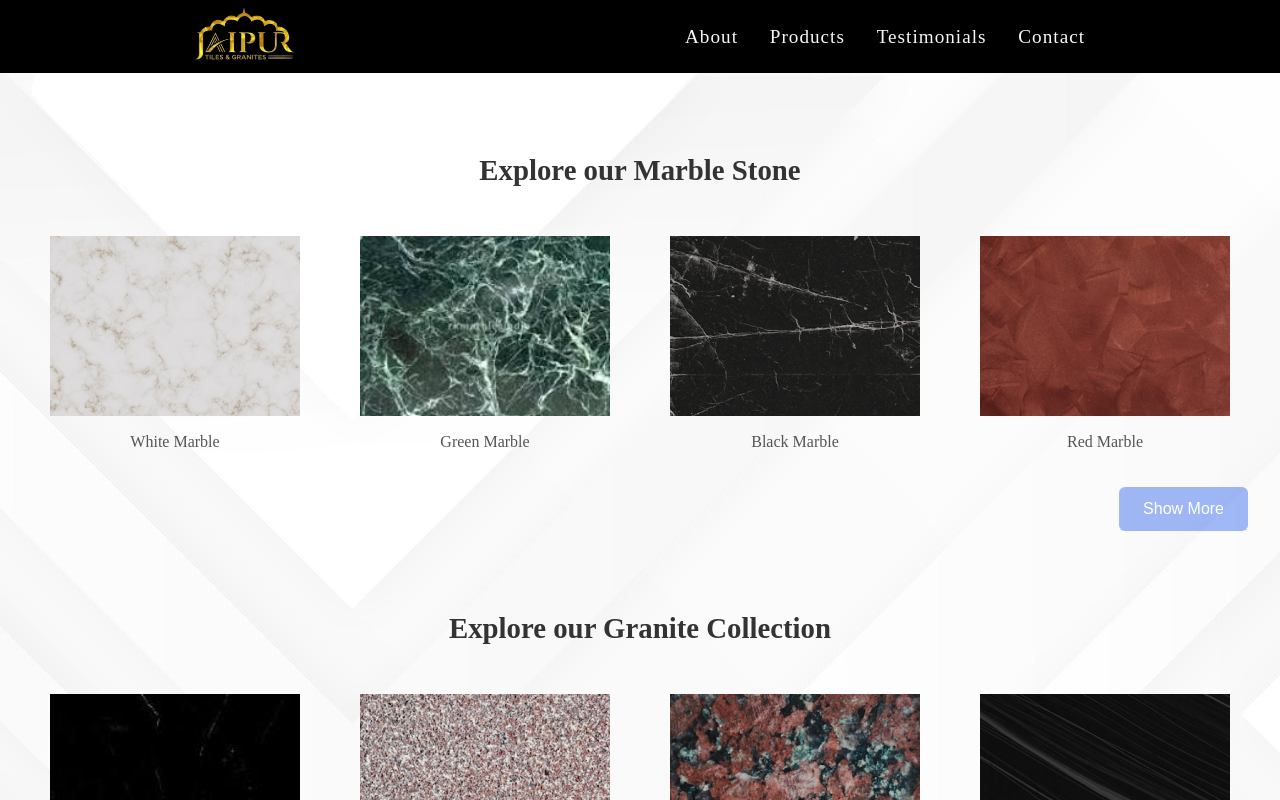
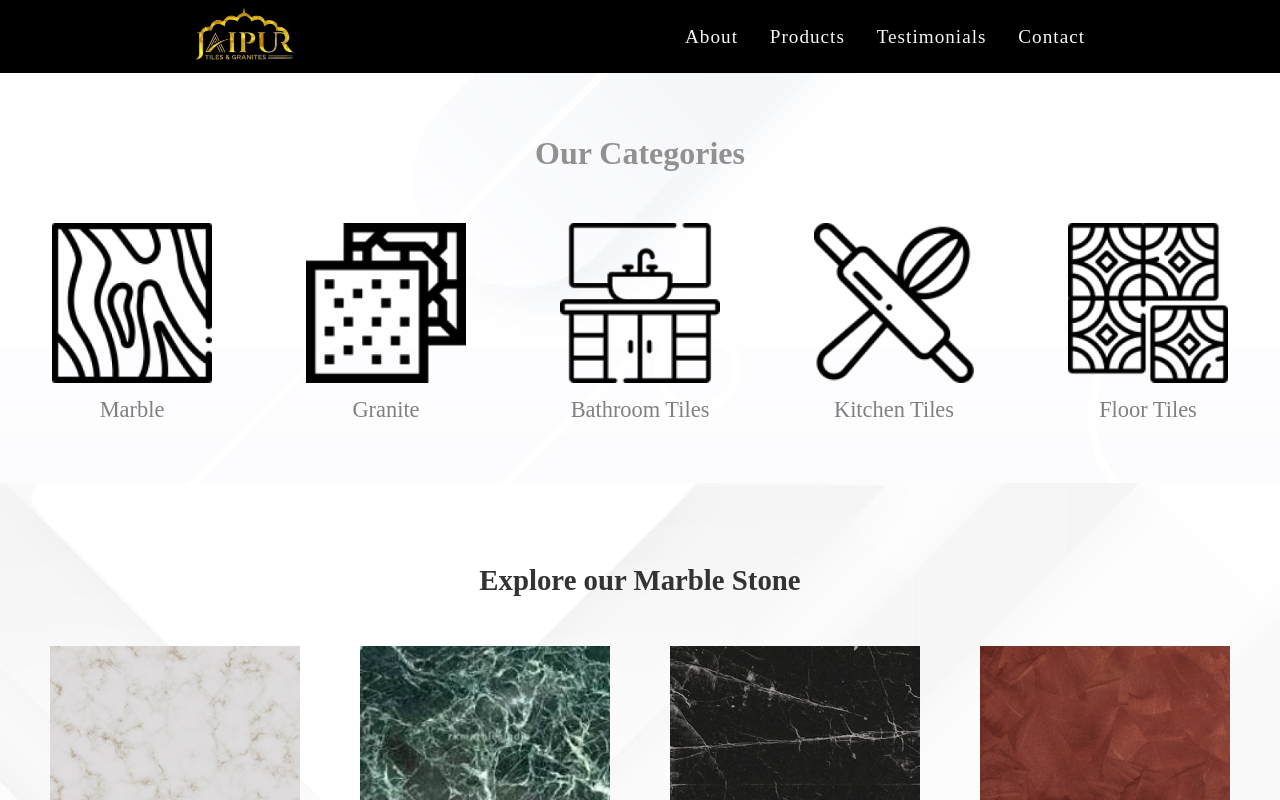
Before and after one commit to jitendra-191906/Client-Project, a React (Create React App) app: page / in a window 1280 px wide. Shown: the top 800 px of the page. Built offline with nearby package versions, Linux system fonts and the light colour scheme.

Commit message:
Updated: Scrolling

```diff
--- a/src/Component/Categories.js
+++ b/src/Component/Categories.js
@@ -7,9 +7,12 @@ import bathroomTilesImage from '../Images/bathroomtile.png';
 import kitchenTilesImage from '../Images/kitchentile.png';
 import floorTilesImage from '../Images/Floortile.png';
 import { CATEGORIES, MARBELS, GRANITES, TILES } from '../constants';
-import { scrollToComponent } from './helper';
+import { useScrollToComponent } from './helper';
 
 const Categories = () => {
+
+  const scrollToComponent = useScrollToComponent();
+
   const categories = [
     { name: "Marble", image: marbleImage, scrollTo: MARBELS },
     { name: "Granite", image: graniteImage, scrollTo: GRANITES },
--- a/src/Component/Footer.js
+++ b/src/Component/Footer.js
@@ -18,10 +18,13 @@ import {
   HEADER,
   CATEGORIES
 } from "../constants";
-import { scrollToComponent } from "./helper";
+import { useScrollToComponent } from "./helper";
 
 
 const Footer = () => {
+
+  const scrollToComponent = useScrollToComponent();
+
   return (
     <footer className="footer">
 
--- a/src/Component/Header.js
+++ b/src/Component/Header.js
@@ -3,10 +3,14 @@ import '../Style/header.css';
 import img1 from '../Images/Logo.png';
 
 import { ABOUT_US, TESTIMONIALS, LETS_CONNECT, HEADER, MARBELS, TILES, GRANITES, PRODUCTS } from '../constants';
-import { scrollToComponent } from './helper';
+import { useScrollToComponent } from './helper';
 
 function Header() {
+
   const [isMenuOpen, setIsMenuOpen] = useState(false);
+
+
+    const scrollToComponent = useScrollToComponent();
 
   const toggleMenu = () => {
     setIsMenuOpen(!isMenuOpen);
@@ -19,17 +23,28 @@ function Header() {
 
   return (
     <>
-      <nav id={HEADER} className="navbar">
+      <nav
+        id={HEADER}
+        className="navbar"
+      >
         <div className="navbar_logo">
-          <img src={img1} alt="Company Logo" className="logo" />
+          <img
+            src={img1}
+            alt="Company Logo"
+            className="logo"
+          />
         </div>
 
-        <div className="menu_icon"
+        <div
+        className="menu_icon"
         onClick={toggleMenu}
         >
-          {isMenuOpen ? (
+          {
+          isMenuOpen
+          ? (
             <span className="cross">&times;</span>
-          ) : (
+          )
+          : (
             <>
               <span className="dot"></span>
               <span className="dot"></span>
@@ -49,7 +64,9 @@ function Header() {
             About
           </div>
 
-          <div className="navbar_items" onClick={() => {
+          <div
+          className="navbar_items"
+          onClick={() => {
             // toggleProductsDropdown();
             scrollToComponent(PRODUCTS);
             closeAllMenus();
--- a/src/Component/Home.js
+++ b/src/Component/Home.js
@@ -15,15 +15,15 @@ const Home = () => {
     return (
         <>
             {/* <SlideShow /> */}
-            {/* <Categories /> */}
+            <Categories />
             {/* <Marble/> */}
             {/* <Granite/> */}
             {/* <Tiles/> */}
             <Product />
             {/* <About /> */}
-            {/* <Feature /> */}
-            {/* <Letconnect /> */}
-            {/* <Testimonials /> */}
+            <Feature />
+            <Letconnect />
+            <Testimonials />
         </>
     )
 }
--- a/src/Component/helper.js
+++ b/src/Component/helper.js
@@ -1,7 +1,24 @@
+import { useLocation, useNavigate } from "react-router-dom";
 
-export const scrollToComponent = (id) => {
-    const element = document.getElementById(id);
-    if (element) {
-        element.scrollIntoView({ behavior: 'smooth' });
+export const useScrollToComponent = (id) => {
+
+    const navigate = useNavigate();
+
+    const location = useLocation();
+
+    const { pathname } = location;
+
+    const scrollToComponent = (id) => {
+        const element = document.getElementById(id);
+
+        if (element) {
+            element.scrollIntoView({ behavior: 'smooth' });
+        }
+        else if (pathname !== "/") {
+            navigate("/", { replace: true });
+            setTimeout(() => scrollToComponent(id), 100);
+        }
     }
+
+    return scrollToComponent;
 };
```
